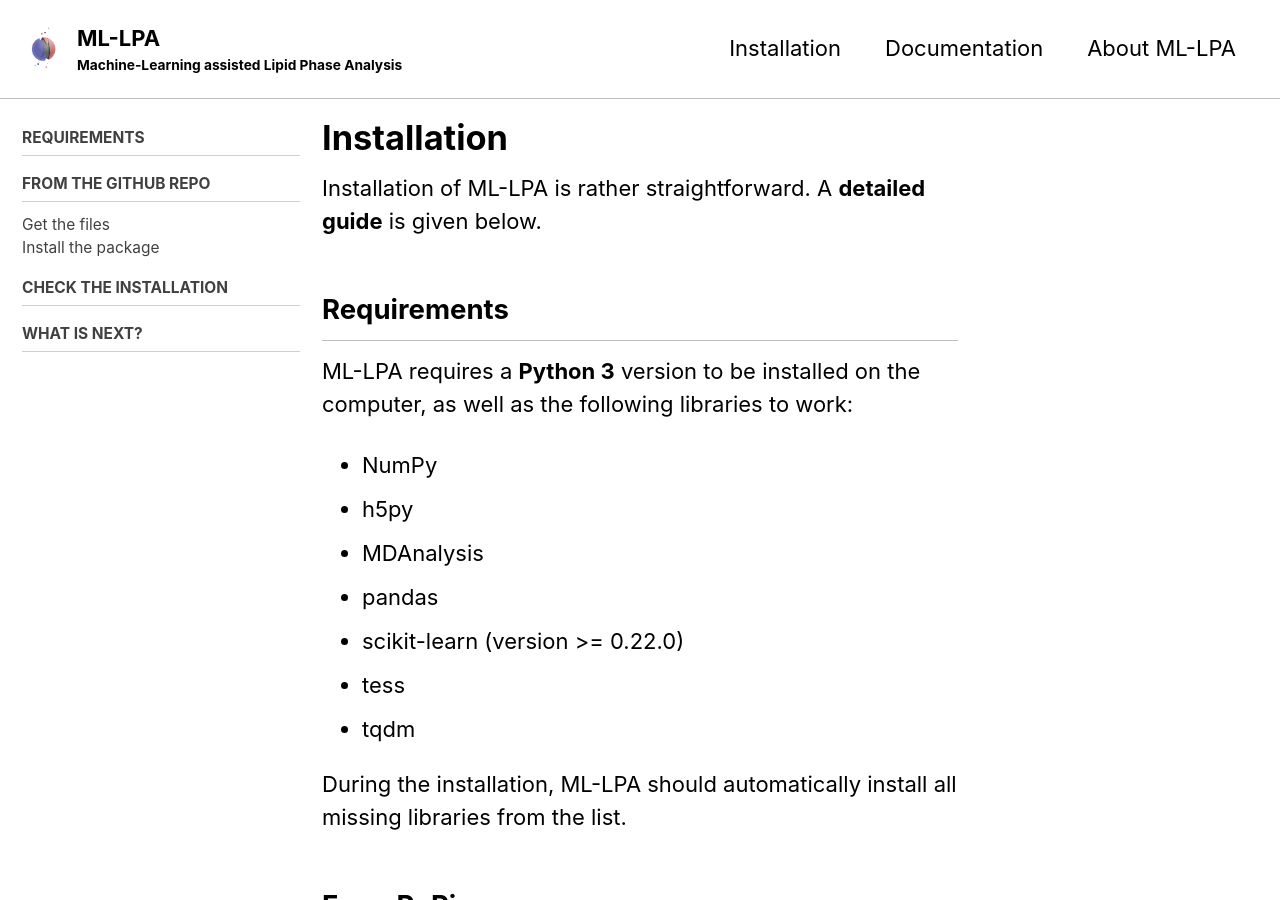
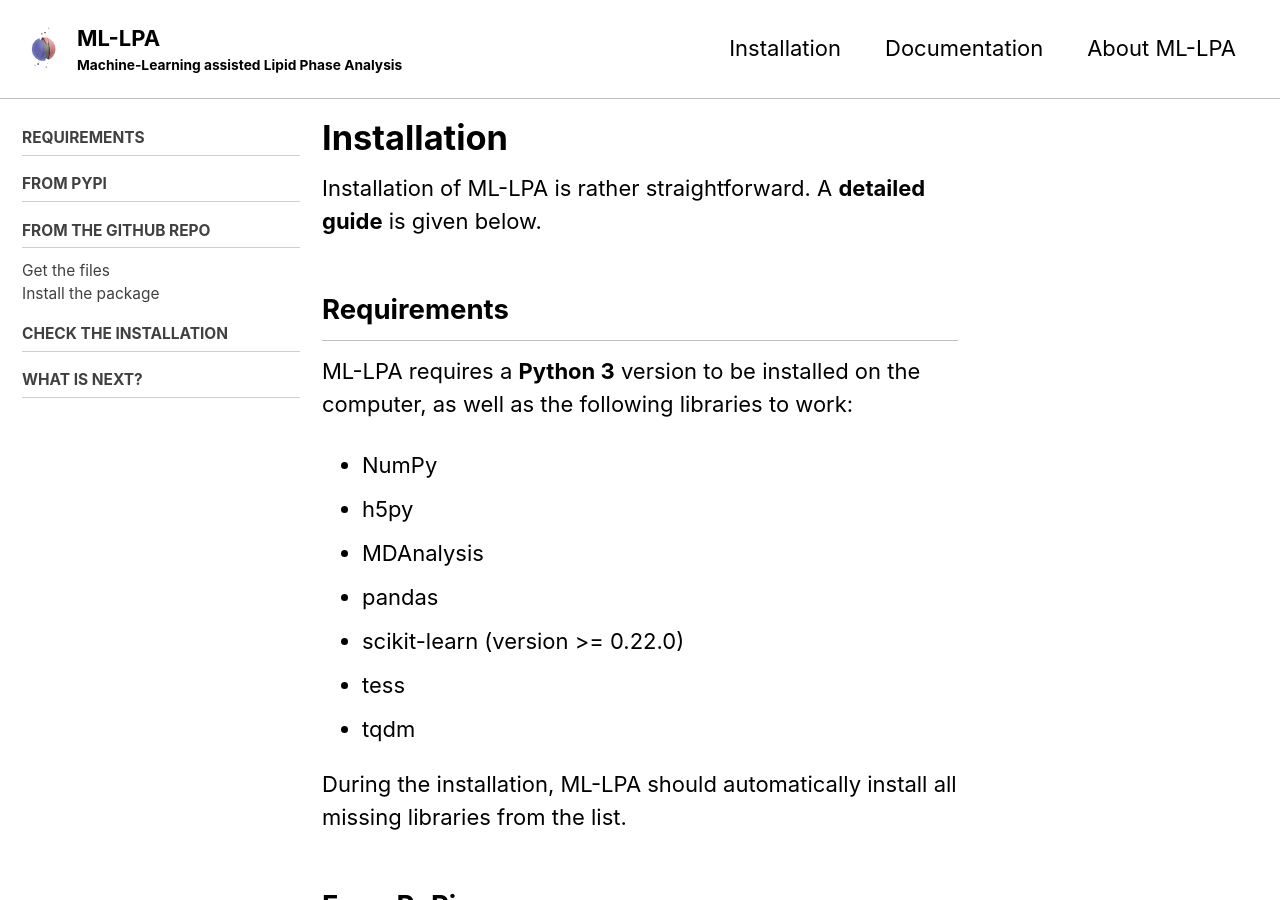
Before and after one commit to vivien-walter/mllpa, a Jekyll site: the page built from docs/_pages/installation.md, in a window 1280 px wide and 900 px high. Built offline with Jekyll 4.4.1, drawn with Linux system fonts in a browser that asks for light colours; cached includes are drawn as plain includes.

Commit message:
Append links

```diff
--- a/docs/_data/navigation.yml
+++ b/docs/_data/navigation.yml
@@ -13,6 +13,8 @@ main:
 sidebar-installation:
   - title: "Requirements"
     url: /install/#requirements
+  - title: "From PyPi"
+    url: /install/#from-pypi
   - title: "From the GitHub repo"
     url: /install/#from-the-github-repo
     children:
```
